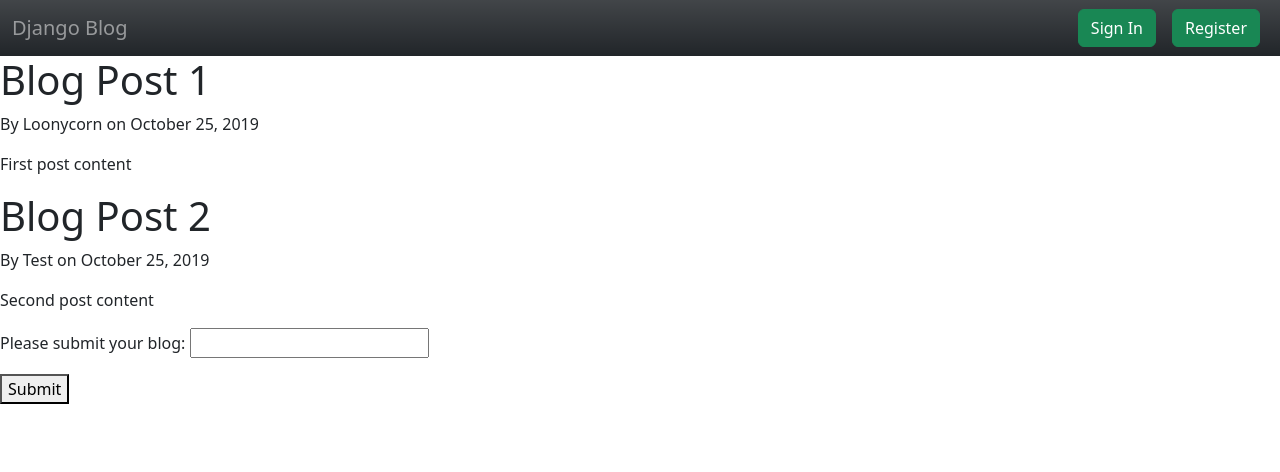
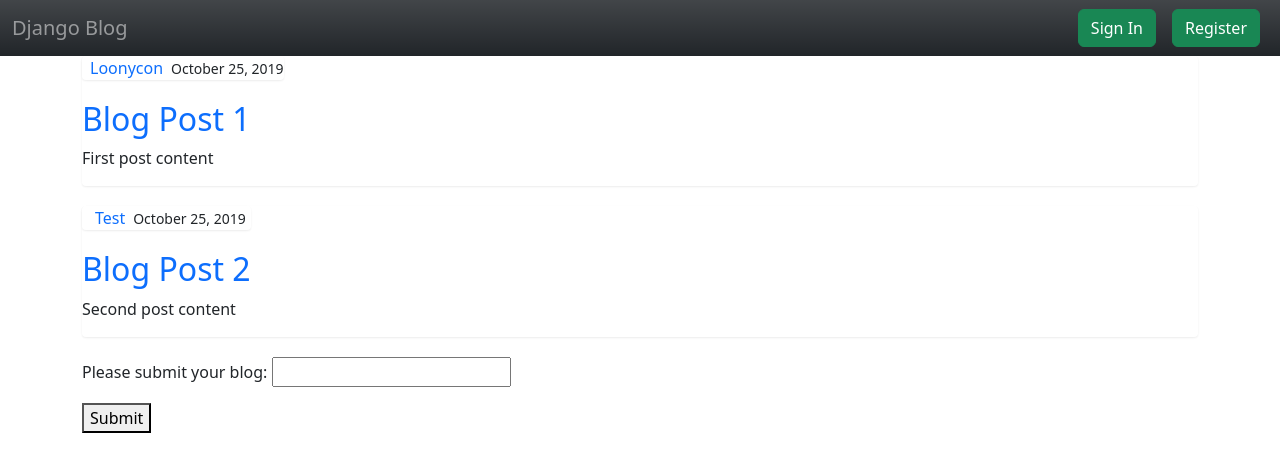
Before and after one commit to NickChapman1988/django-blog-project, a Django app: page /business in a window 1280 px wide. Shown: the top 472 px of the page. Run offline with Django 4.2, Linux system fonts and the light colour scheme.

Commit message:
Add initial CSS to business.html template

```diff
--- a/django_project/blog/templates/blog/business.html
+++ b/django_project/blog/templates/blog/business.html
@@ -6,15 +6,24 @@
 {% endblock %}
 
 {% block content %}
-    <section>
-        {% for post in posts %}
-            <h1>{{ post.title }}</h1>
-            <p>By {{ post.author }} on {{ post.date_posted }}</p>
-            <p>{{ post.content }}</p>
-        {% endfor %}
+    <section class="container">
+    {% for post in posts %}
+        <div class="list-group">
+            <article>
+                <div class="media-body">
+                    <div class="list-group flex-row align-items-center justify-content-center">
+                        <a class="px-2" href="#">{{ post.author }}</a>
+                        <small>{{ post.date_posted }}</small>
+                    </div>
+                    <h2><a href="#">{{ post.title }}</a></h2>
+                    <p>{{ post.content }}</p>
+                </div>
+            </article>
+        </div>
+    {% endfor %}
     </section>
 
-    <section>
+    <section class="container">
         <form action="" method="post">
             <p>Please submit your blog:
                 <input type="text" name="url">
--- a/django_project/blog/views.py
+++ b/django_project/blog/views.py
@@ -8,7 +8,7 @@ def index(request):
 
 posts = [
     {
-        'author': 'Loonycorn',
+        'author': 'Loonycon',
         'title': 'Blog Post 1',
         'content': 'First post content',
         'date_posted': 'October 25, 2019'
--- a/django_project/static/css/base.css
+++ b/django_project/static/css/base.css
@@ -1,3 +1,20 @@
 h2, h3, h4, h5, h6 {
     color: #b30000;
 }
+
+a {
+    text-decoration: none;
+}
+
+.media-body {
+    display: table-cell;
+    vertical-align: top;
+}
+
+.list-group {
+    border-radius: 4px;
+    -webkit-box-shadow: 0 1px 2px rgba(0, 0, 0, .075);
+    box-shadow: 0 1px 2px rgba(0, 0, 0, .075);
+    padding-left: 0;
+    margin-bottom: 20px;
+}
```
